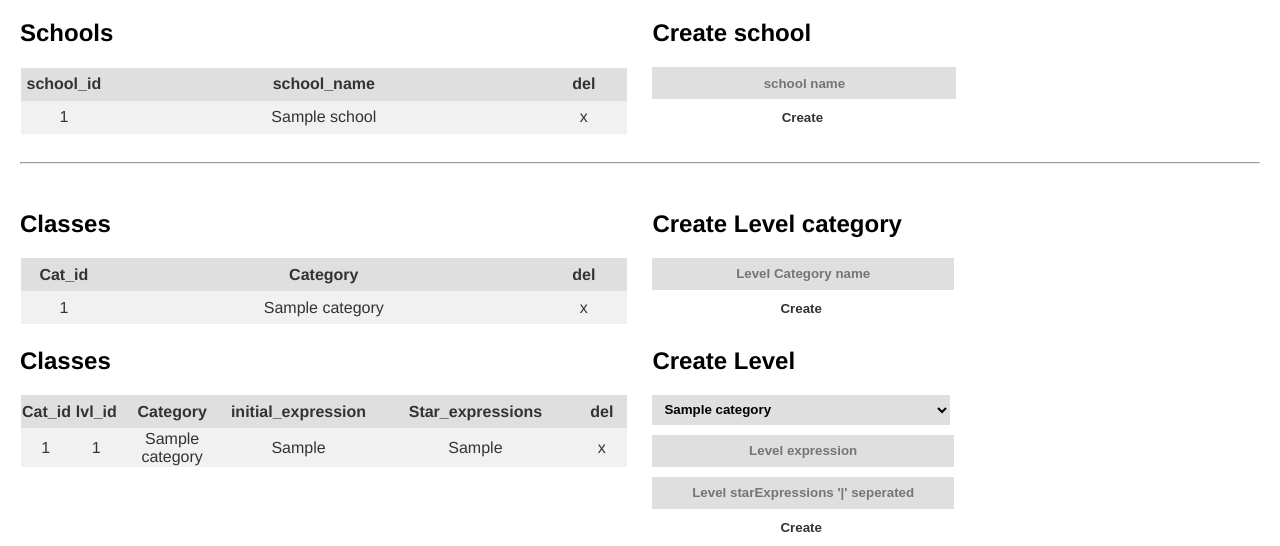
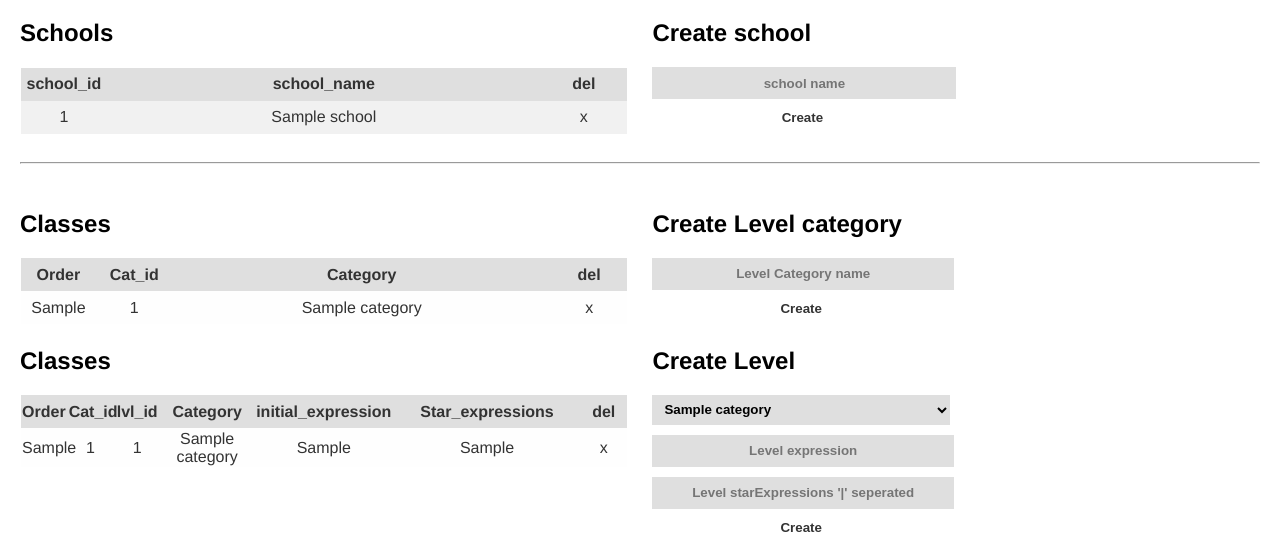
Before and after one commit to AAUSoftwareStudentGroup/P2-Gamification, a PHP site: page /admin in a window 1280 px wide. Shown: the part 537-1083 px from the top of the page. Run offline with PHP 8.4, Linux system fonts and the light colour scheme; the visitor is signed in with stand-in values (Sample User, id 1); tables that the repository leaves empty or names only in its code hold one stand-in row (values such as "Sample post"); some libraries are stand-ins or nearby versions.

Commit message:
Allows reordering of levels

```diff
--- a/ThreeOneSevenBee.Frontend.Website/header.php
+++ b/ThreeOneSevenBee.Frontend.Website/header.php
@@ -3,6 +3,7 @@
 <head runat="server">
     <title>317B</title>
     <script src="https://ajax.googleapis.com/ajax/libs/jquery/2.2.0/jquery.min.js"></script>
+    <script src="https://ajax.googleapis.com/ajax/libs/jqueryui/1.11.4/jquery-ui.min.js"></script>
     <? foreach ($_scripts as $script): ?>
     <script src="<?= $script ?>"></script>
     <? endforeach; ?>
--- a/ThreeOneSevenBee.Frontend.Website/pages/admin.php
+++ b/ThreeOneSevenBee.Frontend.Website/pages/admin.php
@@ -108,14 +108,17 @@ while($row = $db->fetch())
 ///// CATEGORIES
 $db->query( "SELECT
                 c.id,
-                c.name
-            FROM gamedb.level_category AS c"
+                c.name,
+                c.order
+            FROM gamedb.level_category AS c
+            ORDER BY c.order"
             );
 while($row = $db->fetch())
     $categories[] = $row;
 
 ///// LEVELS
 $db->query("SELECT
+                l.order,
                 l.id AS level_id,
                 c.id AS category_id,
                 c.name AS category_name,
@@ -123,7 +126,8 @@ $db->query("SELECT
                 l.star_expressions
             FROM gamedb.level AS l
             LEFT JOIN gamedb.level_category AS c
-            ON l.level_category_id = c.id;"
+            ON l.level_category_id = c.id
+            ORDER BY c.order ASC, l.order ASC;"
         );
 while($row = $db->fetch())
     $levels[] = $row;
@@ -261,18 +265,24 @@ while($row = $db->fetch())
     <div class="r2_4">
         <h2>Classes</h2>
         <table class="r1_1 category_table">
+            <thead>
                 <tr>
+                    <th colspan="1">Order</th>
                     <th colspan="1">Cat_id</th>
                     <th colspan="5">Category</th>
                     <th colspan="1">del</th>
                 </tr>
+            </thead>
+            <tbody>
                 <? foreach ($categories as $cat): ?>
                 <tr>
+                    <td colspan="1"><?= $cat['order'] ?></td>
                     <td colspan="1"><?= $cat['id'] ?></td>
                     <td colspan="5"><?= $cat['name'] ?></td>
                     <td colspan="1" class="delete" data-id="<?= $cat['id'] ?>">x</td>
                 </tr>
                 <? endforeach; ?>
+            </tbody>
         </table>
     </div>
     <div class="r1_4">
@@ -288,7 +298,9 @@ while($row = $db->fetch())
     <div class="r2_4">
         <h2>Classes</h2>
         <table class="r1_1 level_table">
+            <thead>
                 <tr>
+                    <th colspan="1">Order</th>
                     <th colspan="1">Cat_id</th>
                     <th colspan="1">lvl_id</th>
                     <th colspan="2">Category</th>
@@ -296,8 +308,11 @@ while($row = $db->fetch())
                     <th colspan="4">Star_expressions</th>
                     <th colspan="1">del</th>
                 </tr>
+            </thead>
+            <tbody>
                 <? foreach ($levels as $lvl): ?>
                 <tr>
+                    <td colspan="1"><?= $lvl['order'] ?></td>
                     <td colspan="1"><?= $lvl['category_id'] ?></td>
                     <td colspan="1"><?= $lvl['level_id'] ?></td>
                     <td colspan="2"><?= $lvl['category_name'] ?></td>
@@ -306,6 +321,7 @@ while($row = $db->fetch())
                     <td colspan="1" class="delete" data-id="<?= $lvl['level_id'] ?>">x</td>
                 </tr>
                 <? endforeach; ?>
+            </tbody>
         </table>
     </div>
     <div class="r1_4">
@@ -345,6 +361,74 @@ while($row = $db->fetch())
         $.get( "/api", { action: "delete_level_by_id", level_id: id });
         $(this).parent().remove();
     });
+
+
+    $('.category_table tbody').sortable({
+        update: function(e, ui) {
+            submit_category_order();
+        },
+        helper: function(e, tr) {
+            var $originals = tr.children();
+            var $helper = tr.clone();
+            $helper.children().each(function(index) {
+                // Set helper cell sizes to match the original sizes
+                $(this).width($originals.eq(index).width());
+            });
+            return $helper;
+        }
+    });
+    $('.category_table tbody').disableSelection();
+    $('.level_table tbody').sortable({
+        update: function(e, ui) {
+            var item = ui.item;
+            var cat_id = parseInt(item.find('td').eq(1).text());
+
+            console.log(cat_id);
+
+            var other = item.prev();
+            while(other.length > 0 && parseInt( other.find('td').eq(1).text() ) != cat_id ) {
+                other = other.prev();
+            }
+            if(other.length > 0)
+                item.insertAfter(other);
+
+            other = item.next();
+            while(other.length > 0 && parseInt( other.find('td').eq(1).text() ) != cat_id ) {
+                other = other.next();
+            }
+            if(other.length > 0)
+                item.insertBefore(other);
+
+            submit_level_order();
+        },
+        helper: function(e, tr) {
+            var $originals = tr.children();
+            var $helper = tr.clone();
+            $helper.children().each(function(index) {
+                // Set helper cell sizes to match the original sizes
+                $(this).width($originals.eq(index).width());
+            });
+            return $helper;
+        }
+    });
+    $('.level_table tbody').disableSelection();
+
+    function submit_category_order() {
+        var t  = $('.category_table tr');
+        var cat_ids = [];
+        for(var i = 1; i < t.length; i++)
+            cat_ids.push(t.eq(i).find('td').eq(1).text());
+        console.log(cat_ids);
+        $.post( "/api/", { action: "order_level_categories", id_by_order: cat_ids });
+    }
+    function submit_level_order() {
+        var t  = $('.level_table tr');
+        var lvl_ids = [];
+        for(var i = 1; i < t.length; i++)
+            lvl_ids.push(t.eq(i).find('td').eq(2).text());
+        console.log(lvl_ids);
+        $.post( "/api/", { action: "order_levels", id_by_order: lvl_ids });
+    }
 </script>
 
 <? require('footer.php'); ?>
```
Also changed, not shown: ThreeOneSevenBee.Frontend.Website/api/index.php (+28 -0 lines). Lines whose indentation alone changed are shown as unchanged.
